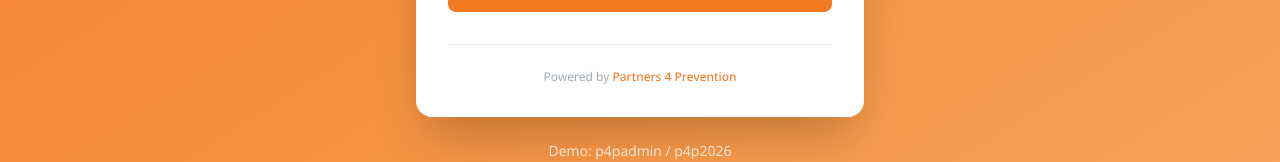
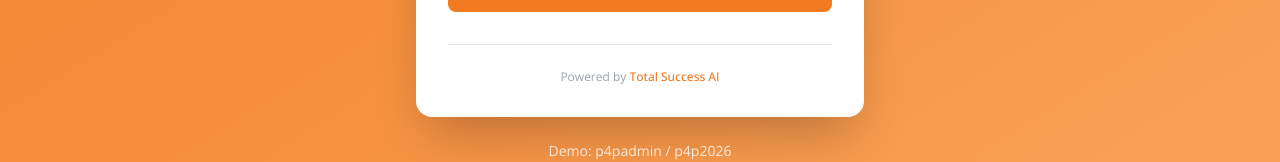
Before and after one commit to BrettLechtenbrerg/P4P-Website, a Next.js app: page /power-hub in a window 1280 px wide. Shown: the part 562-724 px from the top of the page. Built offline with nearby package versions, Linux system fonts and the light colour scheme.

Commit message:
Change powered by to Total Success AI on login page

```diff
--- a/app/power-hub/page.tsx
+++ b/app/power-hub/page.tsx
@@ -107,7 +107,7 @@ export default function LoginPage() {
 
           <div className="mt-8 pt-6 border-t border-gray-200 text-center">
             <p className="text-xs text-gray-400">
-              Powered by <span className="font-medium text-[#F27A21]">Partners 4 Prevention</span>
+              Powered by <span className="font-medium text-[#F27A21]">Total Success AI</span>
             </p>
           </div>
         </div>
```
